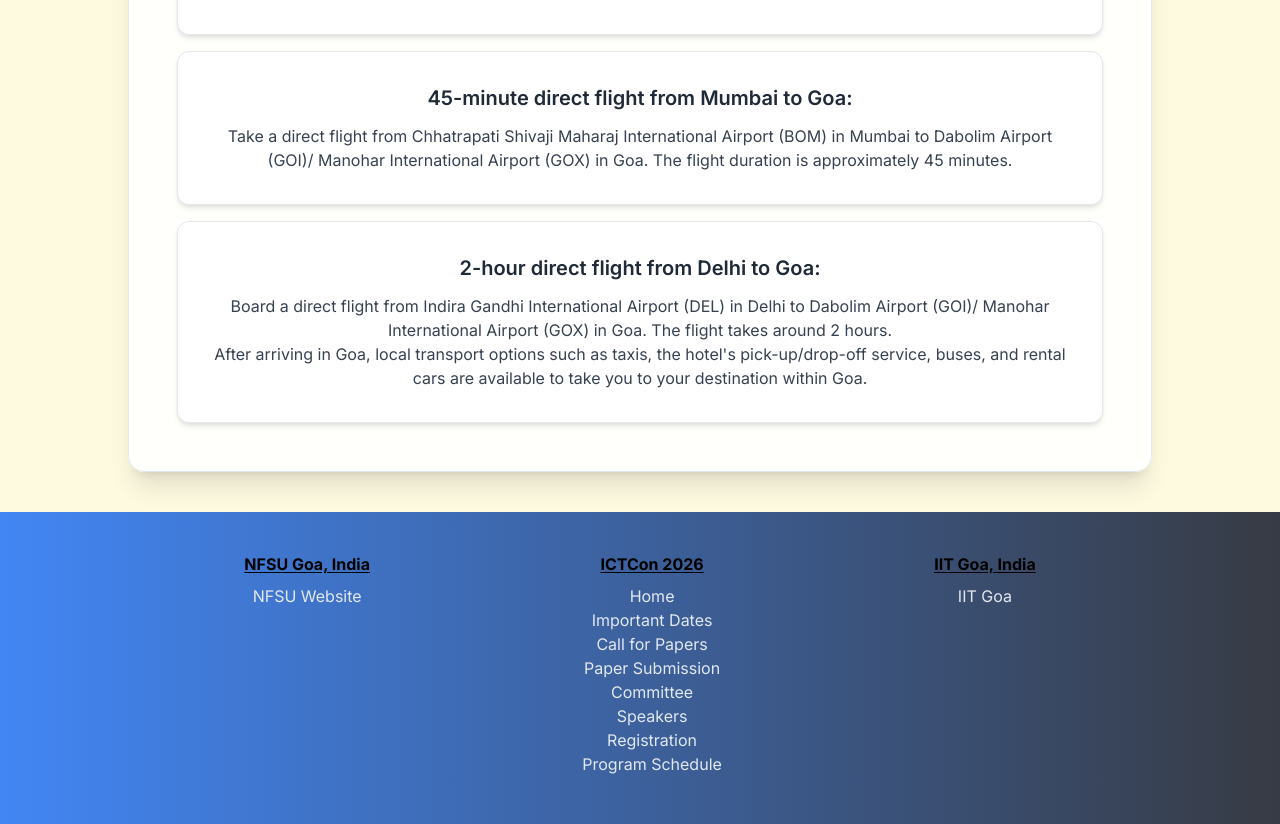
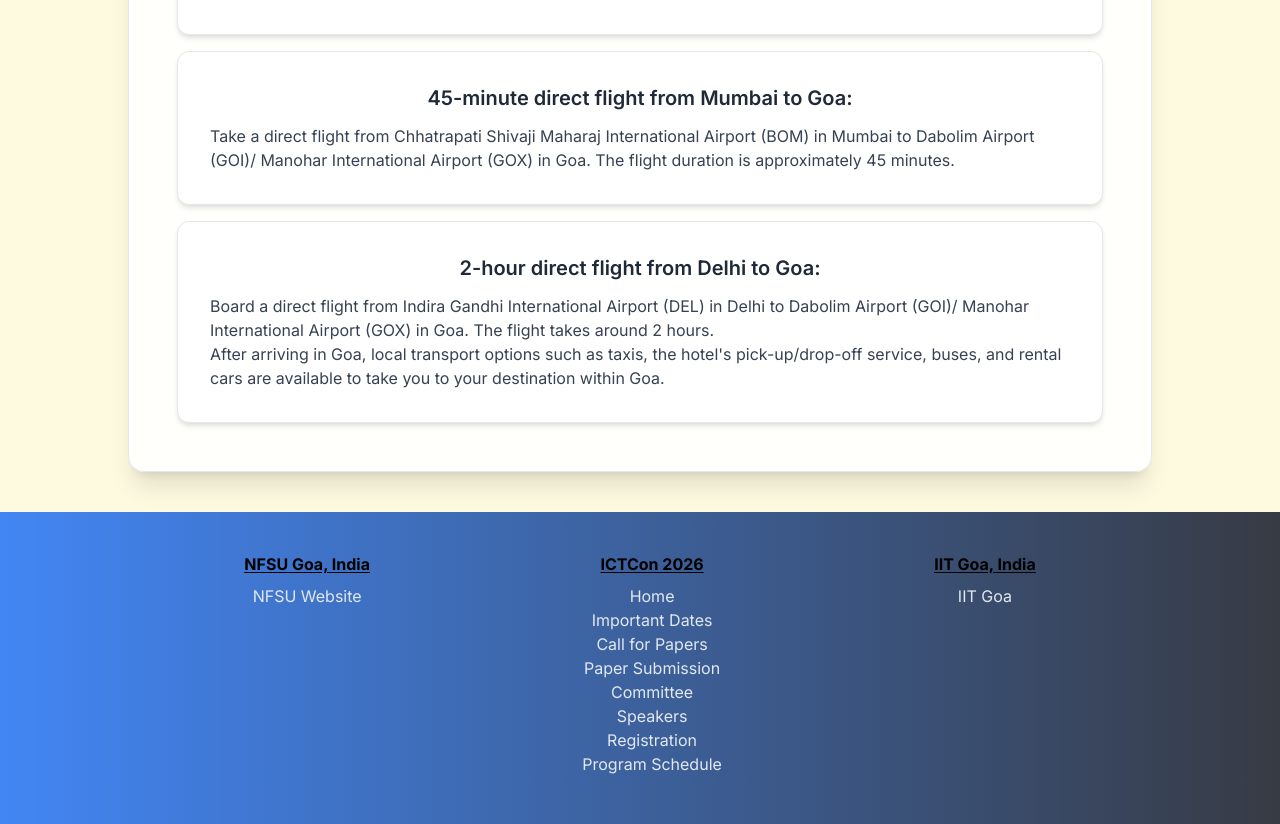
Before and after one commit to ictcon-cit/ictcon_2026, a Next.js app: page /venue in a window 1280 px wide. Shown: the part 1760-2584 px from the top of the page. Built offline with nearby package versions, Linux system fonts and the light colour scheme.

Commit message:
Update page.tsx

```diff
--- a/src/app/venue/page.tsx
+++ b/src/app/venue/page.tsx
@@ -131,7 +131,7 @@ const SubmissionPage = () => {
               <h3 className="text-xl font-semibold text-gray-800 mb-3">
                 45-minute direct flight from Mumbai to Goa:
               </h3>
-               <p className="text-center text-gray-700 text-sm md:text-base leading-relaxed text-left">
+               <p className="text-gray-700 text-sm md:text-base leading-relaxed text-left">
                   Take a direct flight from Chhatrapati Shivaji Maharaj International Airport (BOM) in Mumbai to Dabolim Airport (GOI)/ Manohar International Airport (GOX) in Goa. The flight duration is approximately 45 minutes.
                </p>
             </div>
@@ -141,7 +141,7 @@ const SubmissionPage = () => {
               <h3 className="text-xl font-semibold text-gray-800 mb-3">
                 2-hour direct flight from Delhi to Goa:
               </h3>
-               <p className="text-center text-gray-700 text-sm md:text-base leading-relaxed text-left">
+               <p className="text-gray-700 text-sm md:text-base leading-relaxed text-left">
                   Board a direct flight from Indira Gandhi International Airport (DEL) in Delhi to Dabolim Airport (GOI)/ Manohar International Airport (GOX) in Goa. The flight takes around 2 hours. <br />
                   After arriving in Goa, local transport options such as taxis, the hotel's pick-up/drop-off service, buses, and rental cars are available to take you to your destination within Goa.
                </p>
```
